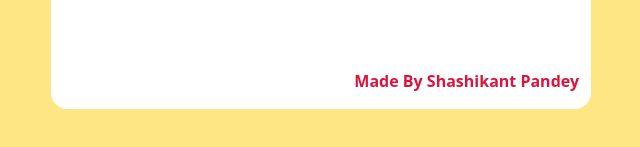
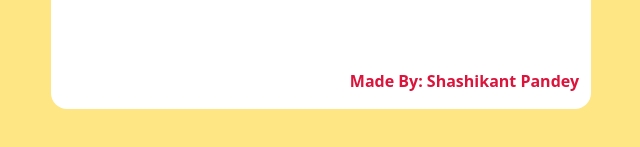
Before and after one commit to Sk-Pandey/Todo, a website: page index.html in a window 1280 px wide. Shown: the part 581-728 px from the top of the page, 319-959 px from the left. Drawn offline with Linux system fonts and the light colour scheme.

Commit message:
added developer

```diff
--- a/index.html
+++ b/index.html
@@ -21,7 +21,7 @@
     <ul id="task-container" class="p-5 pt-0 max-h-[300px] min-h-[100px] overflow-auto overflow-x-hidden">
 
     </ul>
-    <div class="relative p-8"><div class="absolute right-0 bottom-1"><Strong class="text-[crimson]">Made By Shashikant Pandey</Strong></div></div>
+    <div class="relative p-8"><div class="absolute right-0 bottom-1"><Strong class="text-[crimson]">Made By: Shashikant Pandey</Strong></div></div>
   </section>
   <script src="script.js"></script>
 </body>
```
